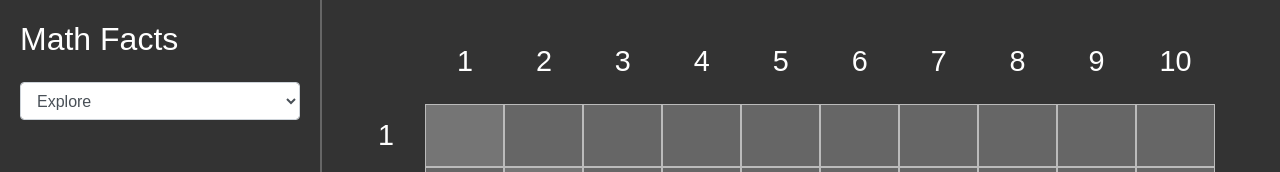
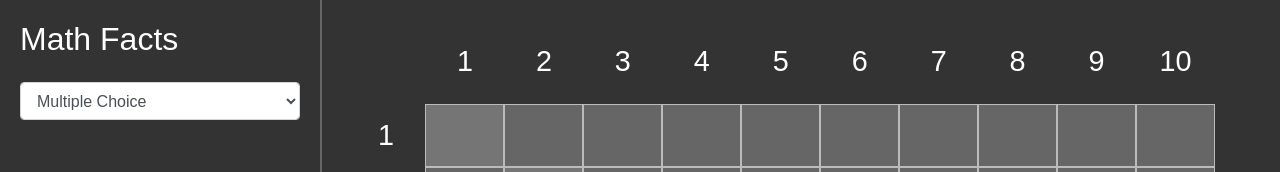
Before and after one commit to mattslocum/MathFacts, an Angular app: page / in a window 1280 px wide. Shown: the top 172 px of the page. Built offline with nearby package versions, Linux system fonts and the light colour scheme.

Commit message:
switch multi to be first

```diff
--- a/src/app/controls/controls.component.ts
+++ b/src/app/controls/controls.component.ts
@@ -12,8 +12,8 @@ export class ControlsComponent implements OnInit {
 
   // TODO: const/enum these for strong typing
   public modes = [
+    { key: "multiple-choice", value: "Multiple Choice" },
     { key: "explore", value: "Explore" },
-    { key: "multiple-choice", value: "Multiple Choice" },
     // { key: "quiz", value: "Quiz" }
   ];
 
```
Also changed, not shown: 5 other files (tests, documents, lock files or other folders).
